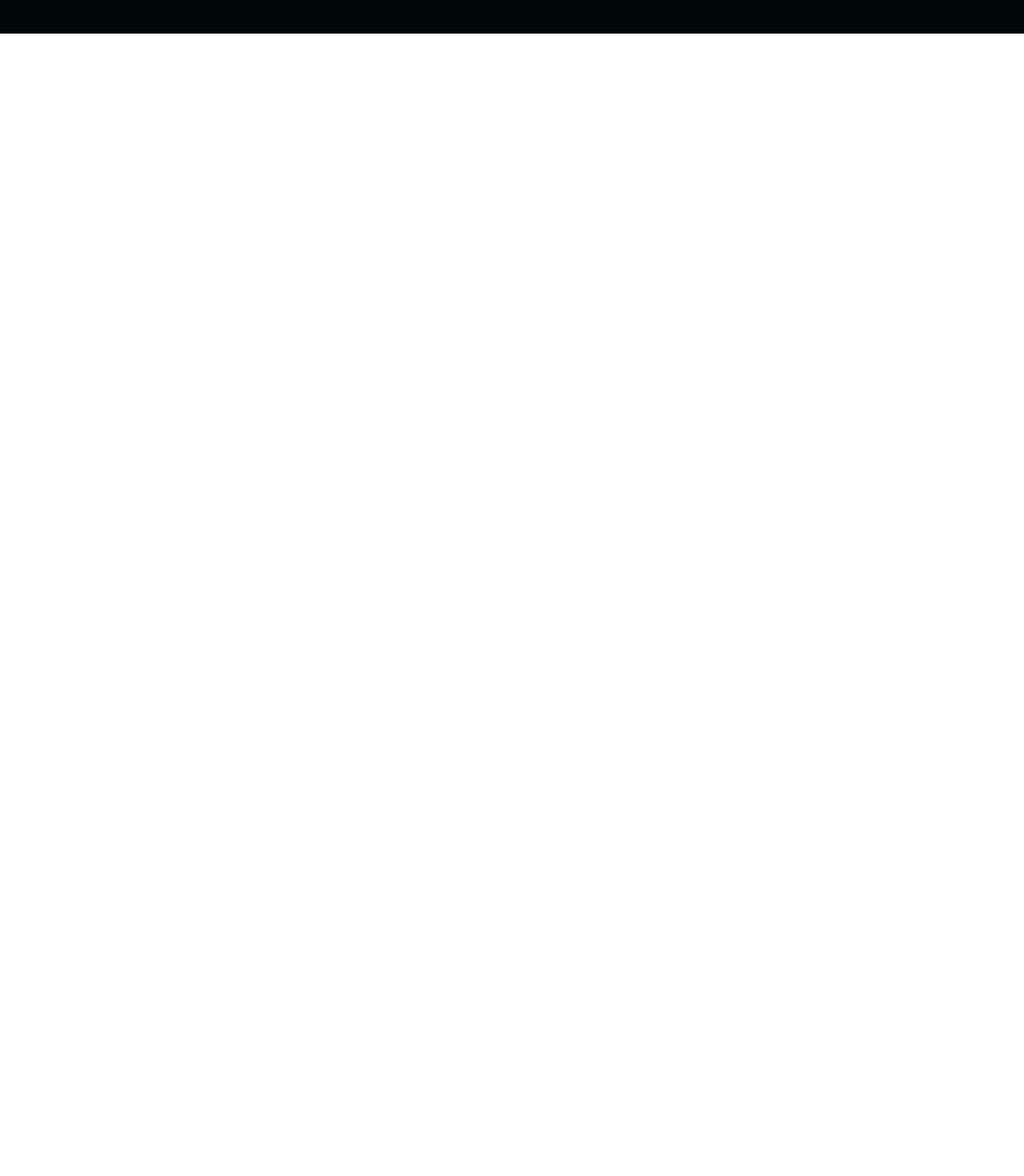
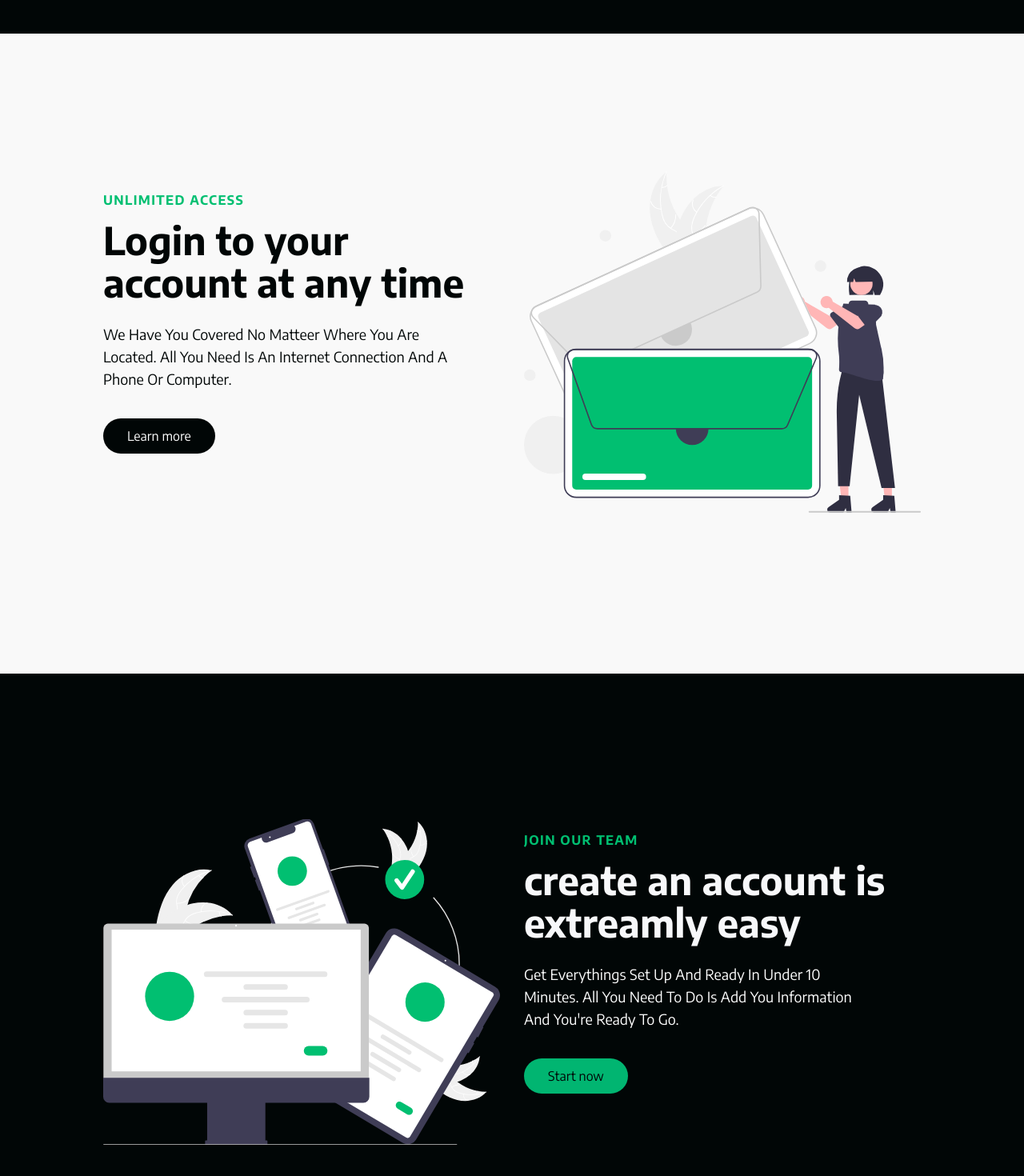
Before and after one commit to SheikhRashed/dolla-react-landingpage, a React (Vite) app: page / in a window 1280 px wide. Shown: the part 1558-3028 px from the top of the page at 80% size. Before the commit the page ends 1600 px from the top, so only its background shows below. Built offline with nearby package versions, Linux system fonts and the light colour scheme.

Commit message:
added others 2 section and smoot scroll

```diff
--- a/index.html
+++ b/index.html
@@ -14,6 +14,7 @@
   </head>
   <body>
     <div id="root"></div>
+    <!-- <img src="src/images/svg-1.svg" alt=""> -->
     <script type="module" src="/src/main.jsx"></script>
   </body>
 </html>
--- a/src/components/InfoSection/Data.jsx
+++ b/src/components/InfoSection/Data.jsx
@@ -8,10 +8,43 @@ export const homeObjOne = {
   description:
     'Get access to our exclusing app that allows you to send unlimited transactions without getting charged any fees.',
   buttonLabel: 'Get started',
-  imgStart: false,
-  // img: require('../../images/svg-1.svg'),
+  imgStart: true,
+  img: 'src/images/svg-6.svg',
   alt: 'car',
   dark: true,
   primary: true,
   darkText: false,
 };
+export const homeObjTwo = {
+  id: 'discover',
+  lightBg: true,
+  lightText: false,
+  lightTexDesc: false,
+  topLine: 'Unlimited Access',
+  headline: 'Login to your account at any time',
+  description:
+    'We have you covered no matteer where you are located. All you need is an internet connection and a phone or computer.',
+  buttonLabel: 'Learn more',
+  imgStart: false,
+  img: 'src/images/svg-2.svg',
+  alt: 'message',
+  dark: false,
+  primary: false,
+  darkText: true,
+};
+export const homeObjThree = {
+  id: 'signup',
+  lightBg: false,
+  lightText: true,
+  lightTexDesc: true,
+  topLine: 'Join our team',
+  headline: 'create an account is extreamly easy',
+  description: `get everythings set up and ready in under 10 minutes. all you need to do is add you information and you're ready to go.`,
+  buttonLabel: 'Start now ',
+  imgStart: true,
+  img: 'src/images/svg-4.svg',
+  alt: 'paper',
+  dark: true,
+  primary: true,
+  darkText: false,
+};
--- a/src/components/InfoSection/InfoSectionElements.jsx
+++ b/src/components/InfoSection/InfoSectionElements.jsx
@@ -71,8 +71,9 @@ export const Subtitle = styled.p`
   max-width: 440px;
   margin-bottom: 35px;
   font-size: 18px;
-  line-height: 24px;
+  line-height: 28px;
   color: ${({ darkText }) => (darkText ? '#010606' : '#fff')};
+  text-transform: capitalize;
 `;
 export const BtnWrap = styled.div`
   display: flex;
@@ -87,4 +88,3 @@ export const Img = styled.img`
   margin-bottom: 10px;
   padding-right: 0px;
 `;
-// export const TextWrapper = styled.div``;
--- a/src/components/InfoSection/index.jsx
+++ b/src/components/InfoSection/index.jsx
@@ -1,7 +1,7 @@
 import React from 'react';
 import { Button } from '../ButtonElements';
 
-import Carimg from '../../images/svg-3.svg';
+// import img from '../../images/svg-6.svg';
 
 import {
   InfoContainer,
@@ -29,8 +29,7 @@ const InfoSection = ({
   darkText,
   buttonLabel,
   alt,
-  dark,
-  dark2,
+  img,
   primary,
 }) => {
   return (
@@ -60,7 +59,7 @@ const InfoSection = ({
             </Column1>
             <Column2>
               <ImgWrap>
-                <Img src={Carimg} alt={alt} />
+                <Img src={img} alt={alt} />
               </ImgWrap>
             </Column2>
           </InfoRow>
--- a/src/pages/index.jsx
+++ b/src/pages/index.jsx
@@ -1,13 +1,16 @@
 import React, { useState } from 'react';
 import HeroSection from '../components/Hero';
 import InfoSection from '../components/InfoSection';
-import { homeObjOne } from '../components/InfoSection/Data';
+import {
+  homeObjOne,
+  homeObjTwo,
+  homeObjThree,
+} from '../components/InfoSection/Data';
 import Navbar from '../components/Navbar';
 import Sidebar from '../components/Sidebar';
 
 const Home = () => {
   const [isOpen, setIsOpen] = useState(false);
-  // console.log(isOpen);
   const toggle = () => setIsOpen(!isOpen);
 
   return (
@@ -16,6 +19,8 @@ const Home = () => {
       <Sidebar isOpen={isOpen} toggle={toggle} />
       <HeroSection />
       <InfoSection {...homeObjOne} />
+      <InfoSection {...homeObjTwo} />
+      <InfoSection {...homeObjThree} />
     </>
   );
 };
```
